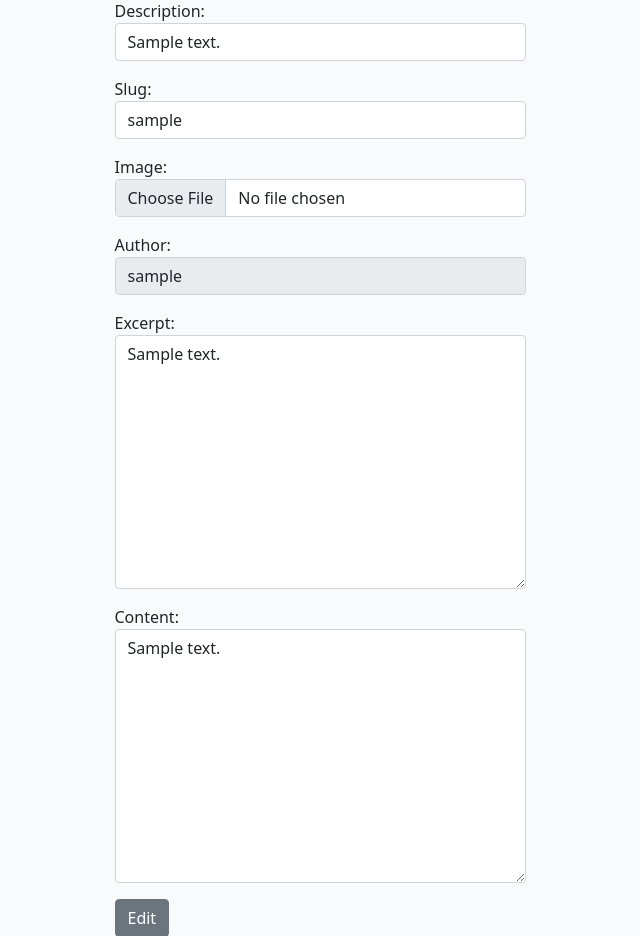
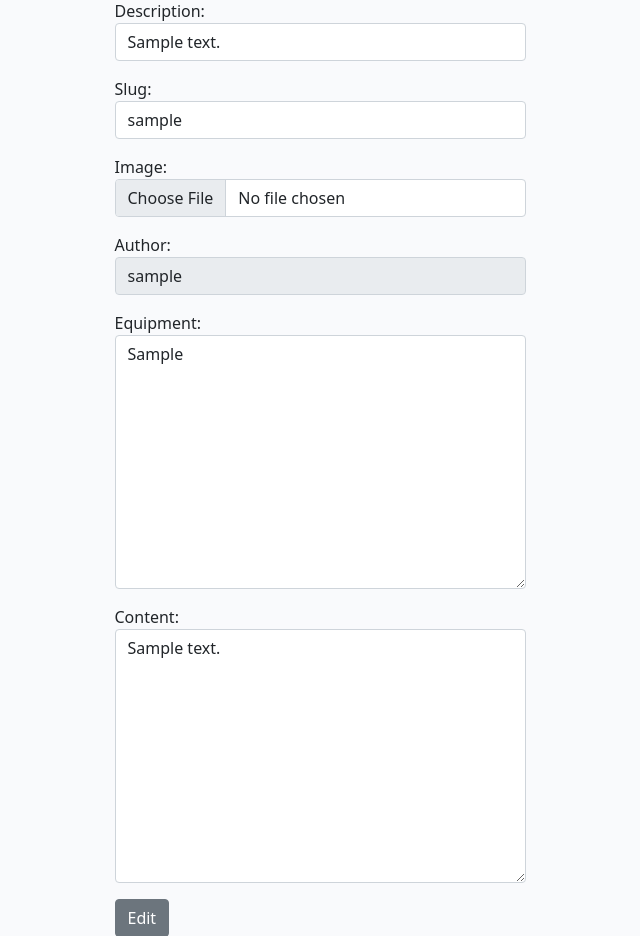
Before and after one commit to BFO1715/jws_callout, a Django app: a page that uses templates/base.html in a window 1280 px wide. Shown: the part 407-1343 px from the top of the page, without its empty margins (320-960 px from the left). Run offline with Django 3.2, Linux system fonts and the light colour scheme; tables that the repository leaves empty hold one stand-in row (values such as "Sample post").

```diff
--- a/callout_request/forms.py
+++ b/callout_request/forms.py
@@ -5,14 +5,14 @@ from .models import Comment
 class RequestForm(forms.ModelForm):
     class Meta:
         model = Request
-        fields = ('description', 'slug', 'featured_image', 'author', 'excerpt', 'content')
+        fields = ('description', 'slug', 'featured_image', 'author', 'equipment', 'content')
 
         widgets = {
             'description': forms.TextInput(attrs={'class': 'form-control'}),
             'slug': forms.TextInput(attrs={'class': 'form-control'}),
             'featured_image': forms.FileInput(attrs={'class': 'form-control'}),
             'author': forms.Select(attrs={'class': 'form-control'}),
-            'excerpt': forms.Textarea(attrs={'class': 'form-control'}),
+            'equipment': forms.Textarea(attrs={'class': 'form-control'}),
             'content': forms.Textarea(attrs={'class': 'form-control'}),
         }
 
--- a/callout_request/models.py
+++ b/callout_request/models.py
@@ -10,7 +10,7 @@ class Request(models.Model):
         User, on_delete=models.CASCADE
     )
     featured_image = CloudinaryField('image', default='placeholder')
-    excerpt = models.TextField(blank=True)
+    equipment = models.TextField(blank=True)
     updated_on = models.DateTimeField(auto_now=True)
     content = models.TextField()
     created_on = models.DateTimeField(auto_now_add=True)
--- a/templates/index.html
+++ b/templates/index.html
@@ -27,7 +27,7 @@
                             </div>
                             <a href="{% url 'request_detail' request.slug  %}" class="request-link">
                                 <h2 class="card-title">{{ request.description }}</h2>
-                                <p class="card-text">{{ request.excerpt }}</p>
+                                <p class="card-text">{{ request.equipment }}</p>
                             </a>
                             <hr />
                             <p class="card-text text-muted h6">{{ request.created_on}}</p>
```
Also changed, not shown: README.md, callout_request/migrations/0004_rename_excerpt_request_equipment.py (added).
